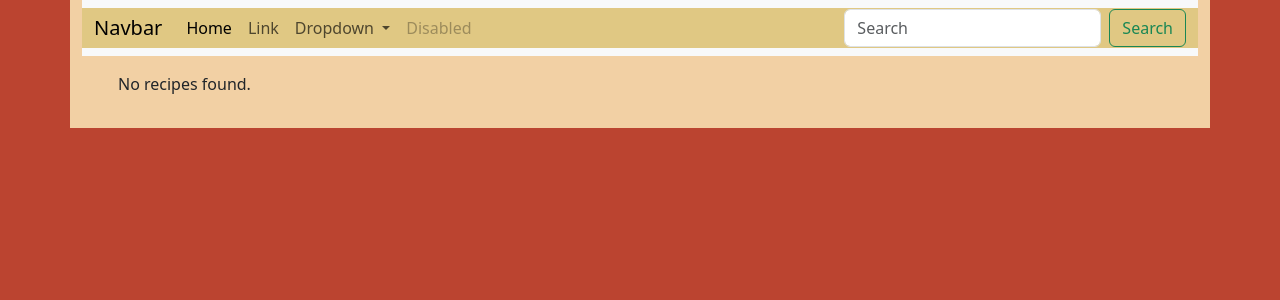
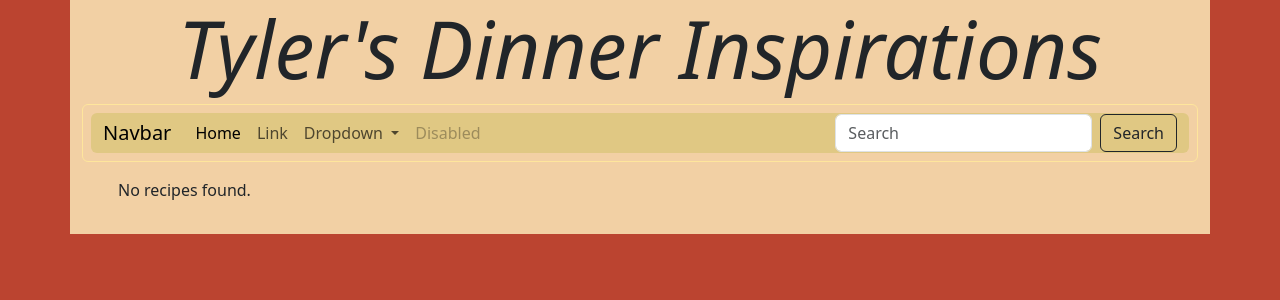
Before and after one commit to tflaten4184/CookingSite, a Django app: page /recipes/ in a window 1280 px wide. Shown: the top 300 px of the page. Run offline with Django 4.2, Linux system fonts and the light colour scheme; data that the repository does not hold is empty; some libraries are stand-ins or nearby versions.

Commit message:
styling improvements

```diff
--- a/cookingsite/templates/base.html
+++ b/cookingsite/templates/base.html
@@ -9,11 +9,16 @@
     <link href="https://cdn.jsdelivr.net/npm/bootstrap@5.3.0-alpha3/dist/css/bootstrap.min.css" rel="stylesheet" integrity="sha384-KK94CHFLLe+nY2dmCWGMq91rCGa5gtU4mk92HdvYe+M/SXH301p5ILy+dN9+nJOZ" crossorigin="anonymous">
     <link href="{% static 'recipes/style.css' %}" rel="stylesheet" type="text/css">
 </head>
-<body class="">
+<body>
 
   <div class="container">
-    <nav class="navbar navbar-expand-lg bg-body-tertiary">
-        <div class="container-fluid">
+    <div>
+      <h1 class="display-1 text-center">
+        <i>Tyler's Dinner Inspirations</i>
+      </h1>
+    </div>
+    <nav class="navbar navbar-expand-lg border border-warning-subtle p-2 rounded">
+        <div class="container-fluid rounded">
           <a class="navbar-brand" href="#">Navbar</a>
           <button class="navbar-toggler" type="button" data-bs-toggle="collapse" data-bs-target="#navbarSupportedContent" aria-controls="navbarSupportedContent" aria-expanded="false" aria-label="Toggle navigation">
             <span class="navbar-toggler-icon"></span>
@@ -43,7 +48,7 @@
             </ul>
             <form class="d-flex" role="search">
               <input class="form-control me-2" type="search" placeholder="Search" aria-label="Search">
-              <button class="btn btn-outline-success" type="submit">Search</button>
+              <button class="btn btn-outline-dark" type="submit">Search</button>
             </form>
           </div>
         </div>
--- a/recipes/static/recipes/style.css
+++ b/recipes/static/recipes/style.css
@@ -5,11 +5,6 @@
     --dim-gray: #707070ff;
     --ultra-violet: #5b5f97ff;
 }
-
-/* html {
-    min-height: 100%;
-    width: 100%;
-} */
 
 body {
     background: var(--persian-red);
--- a/recipes/templates/recipes/detail.html
+++ b/recipes/templates/recipes/detail.html
@@ -7,7 +7,7 @@
     <h4> <i> ${{ recipe.calculated_cost }} </i> </h4>
     <hr>
     <div class="container col-sm-6 col-lg-6">
-        <img src="{{ recipe.image.url }}" alt="" class="img-fluid">
+        <img src="{{ recipe.image.url }}" alt="" class="img-fluid rounded-5 recipe-image">
     </div>
     <hr>
     <h3>Ingredients:</h3>
```
